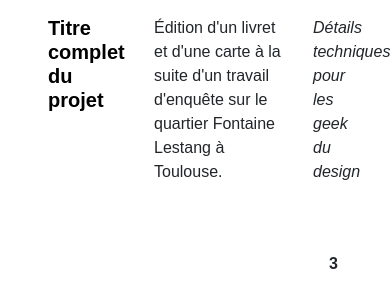
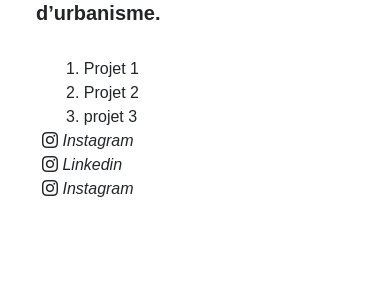
Before and after one commit to adria-sr/my-website, a PHP site: page / in a window 390 px wide. Shown: the part 2853-3146 px from the top of the page. After the commit the page ends 3050 px from the top, so only its background shows below. Run offline with PHP 8.4, Linux system fonts and the light colour scheme; some web fonts are replaced.

Commit message:
Base responsive layout design

```diff
--- a/css/global.css
+++ b/css/global.css
@@ -6,7 +6,7 @@
  * 2023
  */
 :root {
-  --tonique: #FF4A00;
+  --tonique: #0D0539;
 }
 
 /**
@@ -47,6 +47,10 @@
   font-style: italic;
 }
 
+.bg-tonique {
+  background-color: var(--tonique);
+}
+
 body {
   font-family: 'FamiljenGrotesk-Variable', sans-serif;
 }
@@ -54,7 +58,6 @@ body {
 h1, h2 {
   font-size: 20px;
   font-weight: 800;
-  color: black;
 }
 
 h2 {}
@@ -85,8 +88,6 @@ header {
 }
 
 ul, li {
-  font-family: sans-serif;
-  font-style: italic;
   font-weight: 300;
   list-style-type: none;
   margin: 0;
@@ -170,6 +171,16 @@ a:hover {
   color: var(--tonique);
 }
 
+.projet {
+  background-color: white;
+}
+
+.projet:hover {
+  background-color: var(--tonique);
+  transition: 0.2s;
+  color: white;
+}
+
 .thumbnail {
   position: relative;
   overflow: hidden;
@@ -177,10 +188,11 @@ a:hover {
   background-repeat: no-repeat;
   filter: none;
   background-size: cover;
-  height: 75vh;
+  height: 80vh;
   cursor: pointer;
   transition: all 0.5s;
-  margin-bottom: 2vh;
+  margin-top: 2vh;
+  margin-bottom: 1vh;
 }
 
 .link-spanner {
--- a/index.html
+++ b/index.html
@@ -20,6 +20,7 @@
   <!-- Bootstrap CDN CSS+JS -->
   <link href="https://cdn.jsdelivr.net/npm/bootstrap@5.3.2/dist/css/bootstrap.min.css" rel="stylesheet">
   <script src="https://cdn.jsdelivr.net/npm/bootstrap@5.3.2/dist/js/bootstrap.bundle.min.js"></script>
+  <link rel="stylesheet" href="https://cdn.jsdelivr.net/npm/bootstrap-icons@1.11.1/font/bootstrap-icons.css">
 
   <!-- My CSS -->
   <link rel="stylesheet" href="css/ibm-plex.css">
@@ -32,24 +33,34 @@
 
 
 <body class="bg-white" style="">
-  <div class="bg-primary" style="height: 100vh;">
+  <div class="bg-tonique" style="height: 100vh;">
 
 
-    <nav class="navbar navbar-expand-lg p-2">
+    <nav class="navbar navbar-expand-sm p-2">
       <div class="container-fluid">
-        <div class="col-4">
+        <div class="col-md-4">
           <a class="navbar-brand text-white" href="index.html"><b>Adrià SOUBIAS RABASSA</b></a>
         </div>
-        <button class="navbar-toggler" type="button" data-bs-toggle="collapse" data-bs-target="#navbarNavAltMarkup" aria-controls="navbarNavAltMarkup" aria-expanded="false" aria-label="Toggle navigation">
+
+
+        <!-- -/-/- SI BESOIN D'AJOUTER COLLAPSE BUTTON -/-/-
+
+           <button class="navbar-toggler position-absolute end-0 mt-2 me-3" type="button" style="background-color: white;" data-bs-toggle="collapse" data-bs-target="#navbarNavAltMarkup" aria-controls="navbarNavAltMarkup" aria-expanded="false"
+          aria-label="Toggle navigation">
           <span class="navbar-toggler-icon"></span>
         </button>
-        <div class="col">
-          <div class="collapse navbar-collapse" id="navbarNavAltMarkup">
+
+        /-/-/ A AJOUTER DANS LA DIV COL   collapse navbar-collapse <-->
+
+
+        <div class="col-lg">
+          <div class="col" id="navbarNavAltMarkup">
             <div class="navbar-nav">
               <a class="nav-link text-white" href="#projets">Projets</a>
               <a class="nav-link text-white" href="#contact">Contact</a>
             </div>
           </div>
+
         </div>
       </div>
     </nav>
@@ -63,108 +74,64 @@
 
   <div class="container-fluid p-4" id="projets">
 
-    <div class="container-fluid p-4 position-relative">
+
+    <div class="container-fluid p-4 position-relative projet">
+      <div class="row">
+        <div class="col-md-4">
+          <h2>Travailler Avec</h2>
+        </div>
+        <div class="col-md-6">
+          <p> (dé)tacher un tee-shirt pour défendre une cause qui me tient à cœur : la relation du graphiste avec un client, un collaborateur.
+            Travailler <i>avec</i> c'est l'opposé de travailler pour.</p>
+        </div>
+      </div>
+      <div class="bg-image thumbnail" style="background-image: url(img/thumbnail-tee.jpg);">
+      </div>
       <div class="position-relative end-0 p-1 text-end">
         <p><b>1</b></p>
       </div>
-      <div class="bg-image thumbnail" style="background-image: url(img/thumbnail-tee.jpg);">
-      </div>
-      <div class="row">
-        <div class="col-4">
-          <h2>Travailler Avec</h2>
-        </div>
-        <div class="col-6">
-          <p> (dé)tacher un tee-shirt pour défendre une cause qui me tient à cœur : la relation du graphiste avec un client, un collaborateur.
-            Travailler <i>avec</i> c'est l'opposé de travailler pour.</p>
-        </div>
-        <div class="col-2">
-          <p><i>Détails techniques pour les geek du design</i></p>
-        </div>
-      </div>
       <div class="" style="height: 10vh;">
-
       </div>
     </div>
 
-    <div class="container-fluid p-4">
-      <div class="position-relative end-0 p-1 text-end">
-        <p><b>2</b></p>
-      </div>
-      <div class="bg-image thumbnail" style="background-image: url(img/flcarte1.jpg);">
-      </div>
-      <div class="row">
-        <div class="col-4">
-          <h2>Titre complet du projet</h2>
-        </div>
-        <div class="col-6">
-          <p>Édition d'un livret et d'une carte à la suite d'un travail d'enquête sur le quartier Fontaine Lestang à Toulouse.</p>
-        </div>
-        <div class="col-2">
-          <p><i>Détails techniques pour les geek du design</i></p>
-        </div>
-      </div>
+
   </div>
 
+  <div class="container-fluid" id="contact">
+
     <div class="container-fluid p-4">
-      <div class="position-relative end-0 p-1 text-end">
-        <p><b>3</b></p>
+      <div class="row">
+        <div class="col-lg-4 mb-4">
+          <h2>Dans ce portfolio, vous découvrirez des expérimentations dans le champ de la cartographie, de la photographie et de l’édition imprimée. Ces pratiques me permettent d’allier un travail de réflexion à un travail plus manuel, plus proche
+            de celui de l’artisan, ce qui me permet de faire et de quitter mon écran. <br><br>
+
+            Dans mon mémoire de diplôme, je me suis attaché à définir quel pourrait être la place du designer graphique dans l'espace urbain. J’ai appuyé ma réflexion sur l’étude du quartier Fontaine Lestang, mais aussi sur des projets existants,
+            notamment ceux réalisés par d’anciennes étudiantes de l’isdaT dans le quartier des Pradettes. De plus, habitant Toulouse depuis de nombreuses années, je suis très engagé dans le milieu associatif en tant que citoyen. Cultiver cet
+            ancrage me semble apporter une vraie valeur ajoutée, en particulier sur ces questions d’urbanisme.</h2>
         </div>
-      <div class="bg-image thumbnail" style="background-image: url(img/mer.jpg);">
+        <div class="col-md-6 ms-4">
+          <ul>
+            <li>1. Projet 1</li>
+            <li>2. Projet 2</li>
+            <li>3. projet 3</li>
+          </ul>
         </div>
-      <div class="row">
-        <div class="col-4">
-          <h2>Titre complet du projet</h2>
+        <div class="col">
+          <ul>
+            <li> <a href="https://instagram.com/adria_sr"><i class="bi bi-instagram"></i> <i>Instagram</i></a></li>
+            <li> <a href="https://instagram.com/adria_sr"><i class="bi bi-instagram"></i> <i>Linkedin</i></a></li>
+            <li> <a href="https://instagram.com/adria_sr"><i class="bi bi-instagram"></i> <i>Instagram</i></a></li>
+
+          </ul>
+
+
+
         </div>
-        <div class="col-6">
-          <p>Description du projet, rapidement et en quelques mots. C’est important d’avoir une idée générale sans avoir à lire deux pages de dissertation.</p>
-        </div>
-        <div class="col-2">
-          <p><i>Détails techniques pour les geek du design</i></p>
       </div>
     </div>
   </div>
 
 
-    <div class="container-fluid p-4">
-      <div class="bg-image thumbnail" style="background-image: url(img/thumbnail-tee.jpg);">
-      </div>
-      <div class="row">
-        <div class="col-4">
-          <h2>Titre complet du projet</h2>
-        </div>
-        <div class="col-6">
-          <p>Description du projet, rapidement et en quelques mots. C’est important d’avoir une idée générale sans avoir à lire deux pages de dissertation.</p>
-        </div>
-        <div class="col-2">
-          <p><i>Détails techniques pour les geek du design</i></p>
-        </div>
-      </div>
-    </div>
-
-
-    <div class="container-fluid p-4">
-      <div class="bg-image thumbnail" style="background-image: url(img/thumbnail-tee.jpg);">
-      </div>
-      <div class="row">
-        <div class="col-4">
-          <h2>Titre complet du projet</h2>
-        </div>
-        <div class="col-6">
-          <p>Description du projet, rapidement et en quelques mots. C’est important d’avoir une idée générale sans avoir à lire deux pages de dissertation.</p>
-        </div>
-        <div class="col-2">
-          <p><i>Détails techniques pour les geek du design</i></p>
-        </div>
-      </div>
-    </div>
-
-
-
-  </div>
-
-  <div class="container-fluid" id="contact">
-    <h1>Ma présentation+mon contact</h1>
-  </div>
 
   <footer>
   </footer>
```
Lines whose indentation alone changed are shown as unchanged.
